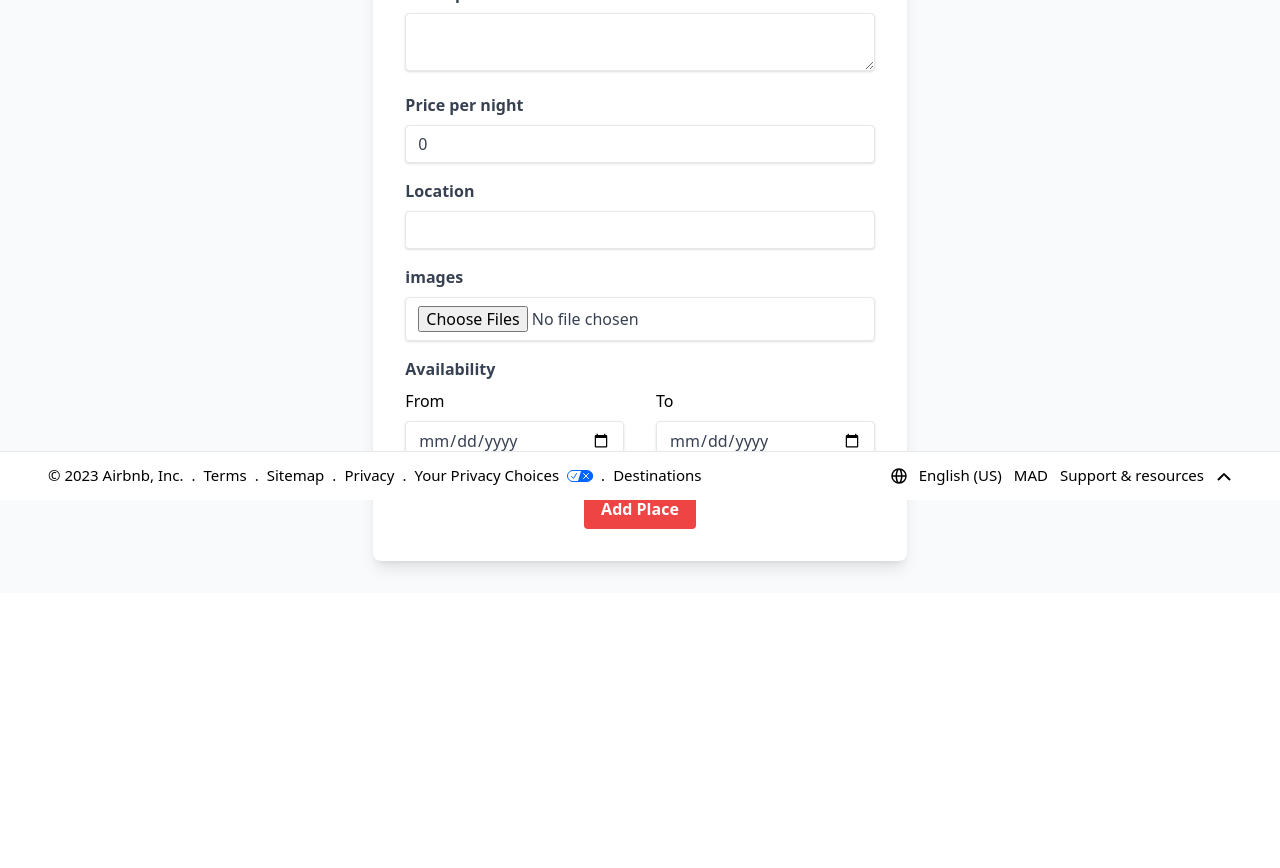
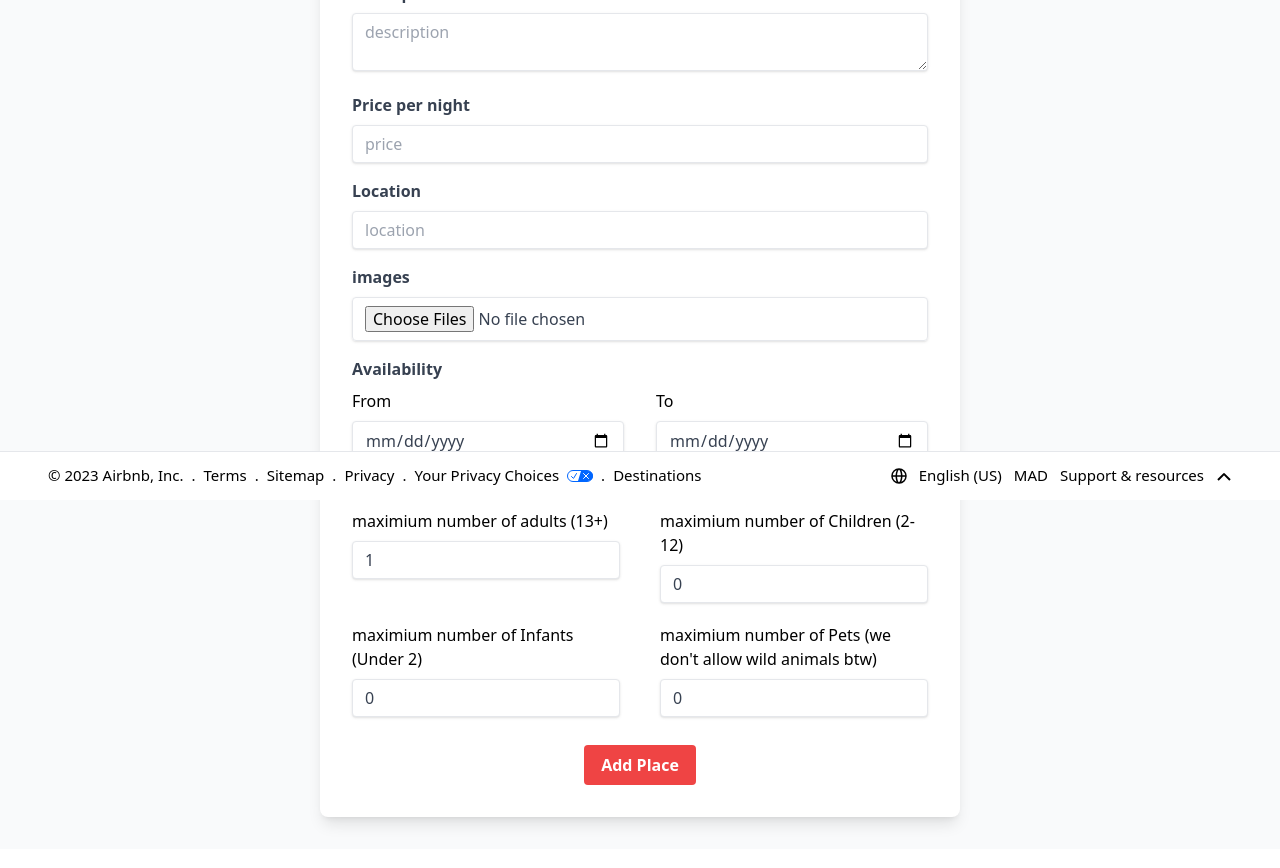
Before and after one commit to oussamaennadafy/Airbnb-clone-frontend, a React (Vite) app: page /host in a window 1280 px wide. Shown: the part 300-1168 px from the top of the page. Before the commit the page ends 942 px from the top, so only its background shows below. Built offline with nearby package versions, Linux system fonts and the light colour scheme.

Commit message:
update reservation proccess

```diff
--- a/src/components/Place/ReserveCard/GuestsCount.jsx
+++ b/src/components/Place/ReserveCard/GuestsCount.jsx
@@ -1,13 +1,17 @@
 import React, { useState } from "react";
 import { minusIcon, plusIcon } from "../../../assets/icons";
 
-function GuestsCount({ label, age, defaultValue }) {
+function GuestsCount({ label, age, defaultValue, maxValue }) {
   const [counter, setCounter] = useState(defaultValue);
   const increment = () => {
-    setCounter((prevCount) => prevCount + 1);
+    if (counter < maxValue) {
+      setCounter((prevCount) => prevCount + 1);
+    }
   };
   const decrement = () => {
-    setCounter((prevCount) => prevCount - 1);
+    if (counter > defaultValue) {
+      setCounter((prevCount) => prevCount - 1);
+    }
   };
   return (
     <li className="flex items-center justify-between">
@@ -18,14 +22,18 @@ function GuestsCount({ label, age, defaultValue }) {
       <div className="flex items-center justify-between gap-3">
         <button
           onClick={decrement}
-          className="w-9 h-9 border border-gray-300 flex items-center justify-center rounded-full"
+          className={`w-9 h-9 border border-gray-300 flex items-center justify-center rounded-full ${
+            counter === defaultValue ? "opacity-50 cursor-not-allowed" : ""
+          }`}
         >
           <img className="w-3" src={minusIcon} alt="minus" />
         </button>
         <p>{counter}</p>
         <button
           onClick={increment}
-          className="w-9 h-9 border border-gray-300 flex items-center justify-center rounded-full"
+          className={`w-9 h-9 border border-gray-300 flex items-center justify-center rounded-full ${
+            counter === maxValue ? "opacity-50 cursor-not-allowed" : ""
+          }`}
         >
           <img className="w-3" src={plusIcon} alt="plus" />
         </button>
--- a/src/pages/Host.jsx
+++ b/src/pages/Host.jsx
@@ -5,12 +5,16 @@ import axios from "axios";
 
 function Host() {
   const [title, setTitle] = useState("");
-  const [price, setPrice] = useState(0);
+  const [price, setPrice] = useState("");
   const [images, setImages] = useState([]);
   const [location, setLocation] = useState("");
   const [description, setDescription] = useState("");
-  const [from, setFrom] = useState(null);
-  const [to, setTo] = useState(null);
+  const [from, setFrom] = useState("");
+  const [to, setTo] = useState("");
+  const [maxAdults, setMaxAdults] = useState(1);
+  const [maxChildren, setMaxChildren] = useState(0);
+  const [maxInfants, setMaxInfants] = useState(0);
+  const [maxPets, setMaxPets] = useState(0);
   const [loader, setLoader] = useState(false);
   const [error, setError] = useState("");
   const fileinputRef = useRef(null);
@@ -42,10 +46,10 @@ function Host() {
       return;
     }
     // // check if images are uploaded
-    // if (images.length < 5) {
-    //   setError("Please upload at least 5 images");
-    //   return;
-    // }
+    if (images.length < 5) {
+      setError("Please upload at least 5 images");
+      return;
+    }
     // reset error
     setError(false);
     // send data to the server
@@ -58,6 +62,10 @@ function Host() {
     formData.append("description", description);
     formData.append("from", from);
     formData.append("to", to);
+    formData.append("maxAdults", maxAdults);
+    formData.append("maxChildren", maxChildren);
+    formData.append("maxInfants", maxInfants);
+    formData.append("maxPets", maxPets);
     for (let i = 0; i < images.length; i++) {
       formData.append("images", images[i]);
     }
@@ -78,6 +86,10 @@ function Host() {
         setDescription("");
         setFrom("");
         setTo("");
+        setMaxAdults("");
+        setMaxChildren("");
+        setMaxInfants("");
+        setMaxPets("");
         // hide loader
         setLoader(false);
       })
@@ -94,7 +106,7 @@ function Host() {
         toggleMenu={toggleMenu}
       />
       <section className="min-h-[calc(100vh-132px)] flex items-center justify-center bg-gray-50">
-        <div className="w-5/12 mx-auto my-8 bg-white p-8 rounded-lg shadow-lg">
+        <div className="w-11/12 sm:w-10/12 md:w-6/12 mx-auto my-8 bg-white p-8 rounded-lg shadow-lg">
           <h2 className="text-2xl font-bold mb-4">host your home on Airbnb</h2>
           <form onSubmit={handleSubmit}>
             <div className="mb-4">
@@ -106,6 +118,7 @@ function Host() {
               </label>
               <input
                 type="text"
+                placeholder="title"
                 id="title"
                 value={title}
                 onChange={(e) => setTitle(e.target.value)}
@@ -122,6 +135,7 @@ function Host() {
               <textarea
                 id="description"
                 value={description}
+                placeholder="description"
                 onChange={(e) => setDescription(e.target.value)}
                 className="shadow appearance-none border rounded w-full py-2 px-3 text-gray-700 leading-tight focus:outline-none focus:shadow-outline"
               />
@@ -135,6 +149,7 @@ function Host() {
               </label>
               <input
                 type="number"
+                placeholder="price"
                 id="price"
                 value={price}
                 onChange={(e) => setPrice(e.target.value)}
@@ -151,6 +166,7 @@ function Host() {
               <input
                 type="text"
                 id="location"
+                placeholder="location"
                 value={location}
                 onChange={(e) => setLocation(e.target.value)}
                 className="shadow appearance-none border rounded w-full py-2 px-3 text-gray-700 leading-tight focus:outline-none focus:shadow-outline"
@@ -192,13 +208,79 @@ function Host() {
                   />
                 </div>
                 <div className="w-1/2">
-                  <label htmlFor="from">To</label>
+                  <label htmlFor="to">To</label>
                   <input
                     type="date"
-                    name="from"
+                    name="to"
                     value={to}
                     onChange={(e) => setTo(e.target.value)}
-                    id="from"
+                    id="to"
+                    className="shadow appearance-none mt-2 border rounded w-full py-2 px-3 text-gray-700 leading-tight focus:outline-none focus:shadow-outline"
+                  />
+                </div>
+              </div>
+            </div>
+            <div className="mb-4">
+              <label
+                htmlFor="images"
+                className="block text-gray-700 font-bold mb-2"
+              >
+                Restrictions
+              </label>
+              <div className="grid grid-cols-2 gap-x-10 gap-y-5">
+                <div>
+                  <label htmlFor="maxAdults">
+                    maximium number of adults (13+)
+                  </label>
+                  <input
+                    type="number"
+                    name="maxAdults"
+                    id="maxAdults"
+                    placeholder="max of adults"
+                    value={maxAdults}
+                    onChange={(e) => setMaxAdults(e.target.value)}
+                    className="shadow appearance-none mt-2 border rounded w-full py-2 px-3 text-gray-700 leading-tight focus:outline-none focus:shadow-outline"
+                  />
+                </div>
+                <div>
+                  <label htmlFor="maxChildren">
+                    maximium number of Children (2-12)
+                  </label>
+                  <input
+                    type="number"
+                    name="maxChildren"
+                    id="maxChildren"
+                    placeholder="max of Children"
+                    value={maxChildren}
+                    onChange={(e) => setMaxChildren(e.target.value)}
+                    className="shadow appearance-none mt-2 border rounded w-full py-2 px-3 text-gray-700 leading-tight focus:outline-none focus:shadow-outline"
+                  />
+                </div>
+                <div>
+                  <label htmlFor="maxInfants">
+                    maximium number of Infants (Under 2)
+                  </label>
+                  <input
+                    type="number"
+                    name="maxInfants"
+                    id="maxInfants"
+                    placeholder="max of Infants"
+                    value={maxInfants}
+                    onChange={(e) => setMaxInfants(e.target.value)}
+                    className="shadow appearance-none mt-2 border rounded w-full py-2 px-3 text-gray-700 leading-tight focus:outline-none focus:shadow-outline"
+                  />
+                </div>
+                <div>
+                  <label htmlFor="maxPets">
+                    maximium number of Pets (we don't allow wild animals btw)
+                  </label>
+                  <input
+                    type="number"
+                    name="maxPets"
+                    id="maxPets"
+                    placeholder="max of Pets"
+                    value={maxPets}
+                    onChange={(e) => setMaxPets(e.target.value)}
                     className="shadow appearance-none mt-2 border rounded w-full py-2 px-3 text-gray-700 leading-tight focus:outline-none focus:shadow-outline"
                   />
                 </div>
--- a/src/pages/Place.jsx
+++ b/src/pages/Place.jsx
@@ -21,7 +21,7 @@ function Place() {
     fetch(`http://localhost:8000/api/v1/places/${id}`)
       .then((response) => response.json())
       .then((data) => {
-        data.body.place.price = useformatPrice(data.body.place.price);
+        // console.log(data.body.place);
         setPlace(data.body.place);
       })
       .catch(() => setError("something went wrong"))
```
Also changed, not shown: src/components/Place/ReserveCard/index.jsx (+34 -5 lines).
